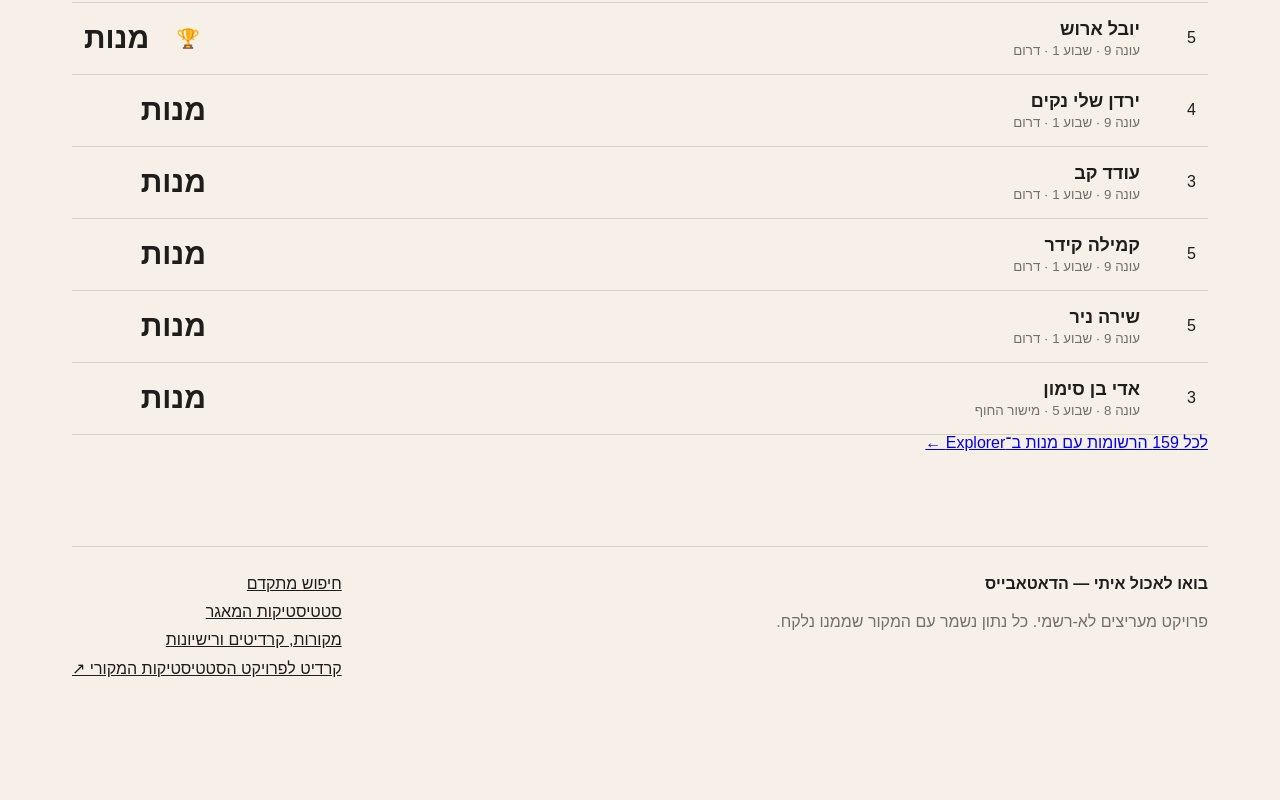
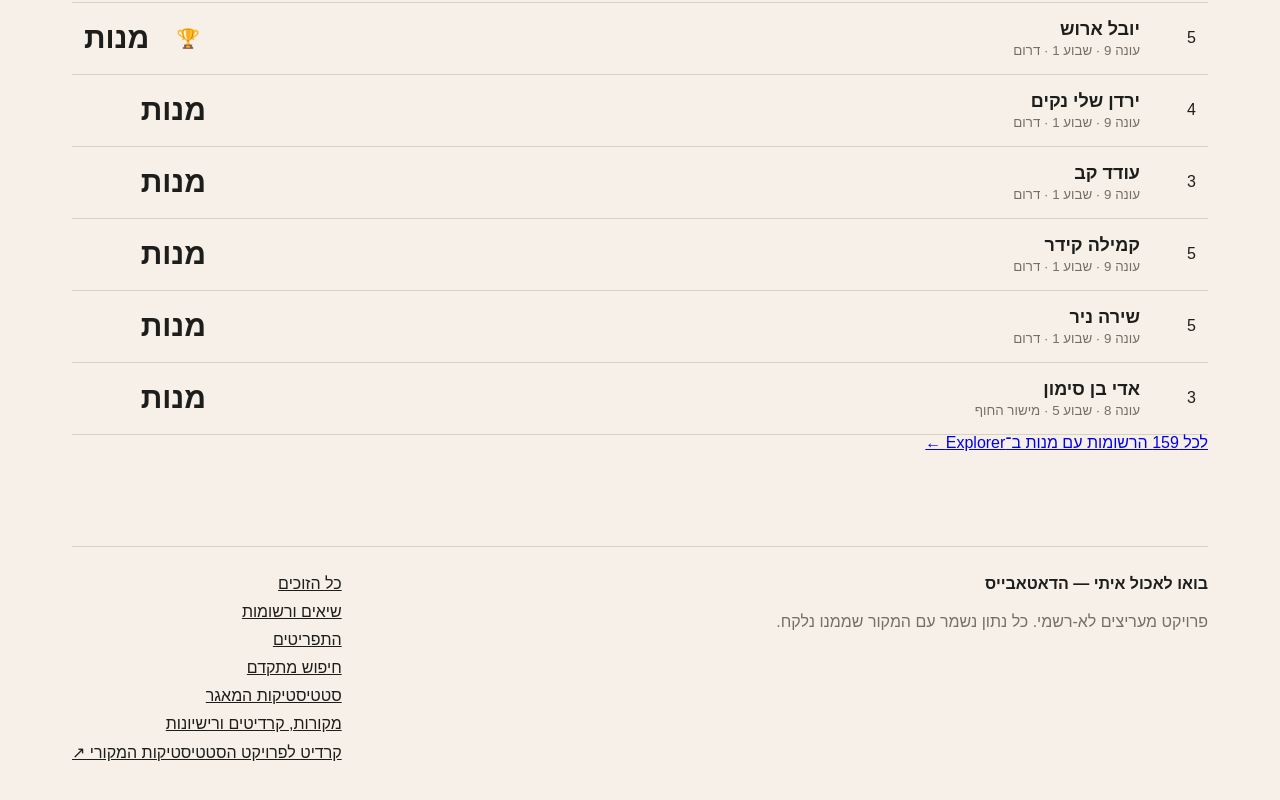
Before and after one commit to yossi-weinberger/come-dine-stats, a Next.js app: page /menus in a window 1280 px wide. Shown: the part 3926-4726 px from the top of the page. Before the commit the page ends 4684 px from the top, so only its background shows below. Built offline with nearby package versions, Linux system fonts and the light colour scheme; no server answers.

Commit message:
strengthen public internal navigation

```diff
--- a/components/site-footer.tsx
+++ b/components/site-footer.tsx
@@ -8,6 +8,9 @@ export function SiteFooter() {
         <p>פרויקט מעריצים לא-רשמי. כל נתון נשמר עם המקור שממנו נלקח.</p>
       </div>
       <nav aria-label="קישורי אתר ומקור">
+        <Link href="/winners">כל הזוכים</Link>
+        <Link href="/records">שיאים ורשומות</Link>
+        <Link href="/menus">התפריטים</Link>
         <Link href="/explore">חיפוש מתקדם</Link>
         <Link href="/stats">סטטיסטיקות המאגר</Link>
         <Link href="/sources">מקורות, קרדיטים ורישיונות</Link>
```
